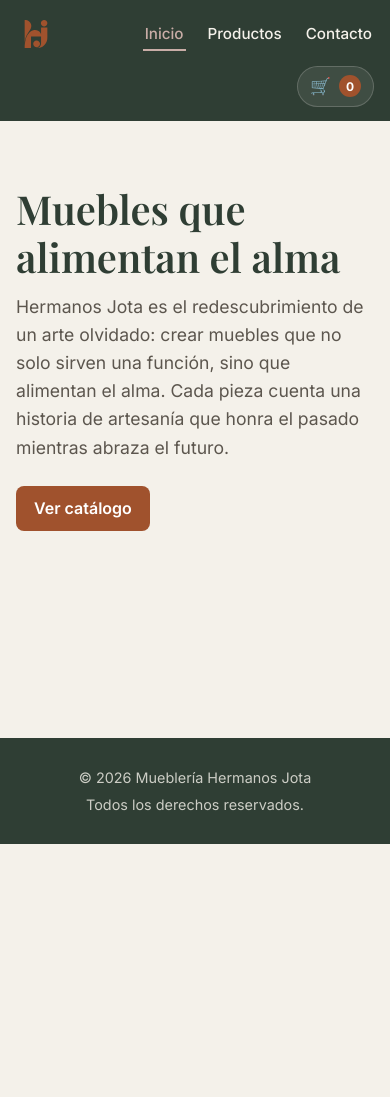
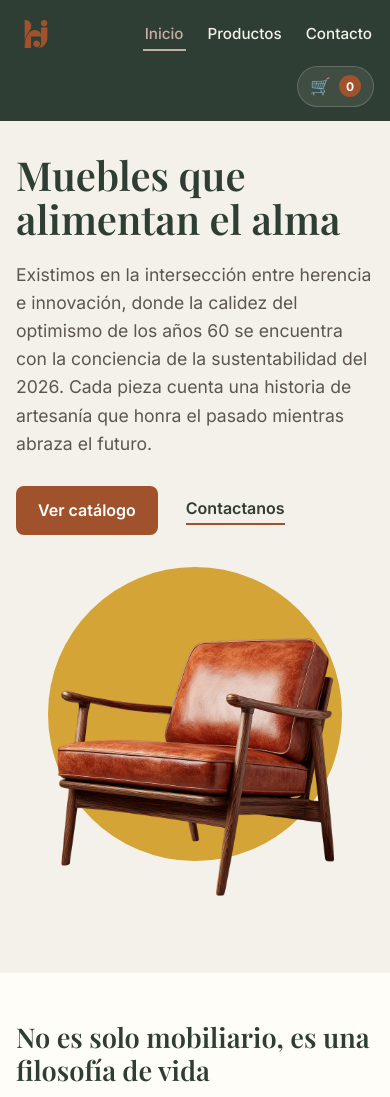
Before and after one commit to abiimunoz/Grupo-14-ITBA, a React (Vite) app in the folder Sprint 3-4/client/: page / in a window 390 px wide. Shown: the top 1097 px of the page. Before the commit the page ends 844 px from the top, so only its background shows below. Built offline with nearby package versions, Linux system fonts and the light colour scheme; a web font is replaced by a local one.

Commit message:
home más lindo

```diff
--- a/Sprint 3-4/client/src/components/Home.css
+++ b/Sprint 3-4/client/src/components/Home.css
@@ -1,20 +1,249 @@
+/* Página de inicio. Usa las variables de color y tipografía de index.css. */
+
 .home {
-  padding-top: 64px;
-  padding-bottom: 64px;
+  /* "Vara de Oro" del manual de marca: no está en index.css y solo se usa acá */
+  --vara-de-oro: #d4a437;
 }
 
-.home h1 {
-  font-size: 2.5rem;
-  line-height: 1.2;
+/* Mismo ancho que .pagina, pero sin su padding vertical:
+   acá cada sección maneja su propio espacio y su propio fondo */
+.home__contenedor {
+  width: 100%;
+  max-width: var(--ancho-max);
+  margin: 0 auto;
+  padding: 0 var(--espacio);
 }
 
-.home__texto {
-  max-width: 60ch;
-  margin-bottom: 24px;
-  font-size: 1.1rem;
+.home h2 {
+  max-width: 22ch;
+  font-family: var(--fuente-titulo);
+  font-size: clamp(1.7rem, 3.2vw, 2.4rem);
+  font-weight: 600;
+  line-height: 1.2;
+  color: var(--sage-dark);
+}
+
+.home h3 {
+  font-family: var(--fuente-titulo);
+  font-size: 1.3rem;
+  font-weight: 600;
+  line-height: 1.3;
+  color: var(--sage-dark);
 }
 
 /* Un enlace es "inline" por defecto: sin esto el padding del botón se desarma */
 .home__boton {
   display: inline-block;
+  padding: 12px 22px;
 }
+
+/* ---------- Presentación ---------- */
+
+.home__hero {
+  padding: 48px 0 56px;
+  overflow: hidden;
+}
+
+.home__hero-grilla {
+  display: grid;
+  grid-template-columns: 1fr 1fr;
+  align-items: center;
+  gap: 48px;
+}
+
+.home__hero h1 {
+  margin-bottom: 20px;
+  font-size: clamp(2.5rem, 5vw, 3.8rem);
+  line-height: 1.1;
+  /* Reparte el título en renglones parejos, sin dejar una palabra sola */
+  text-wrap: balance;
+}
+
+.home__hero-texto {
+  max-width: 50ch;
+  margin-bottom: 28px;
+  font-size: 1.1rem;
+}
+
+.home__acciones {
+  display: flex;
+  flex-wrap: wrap;
+  align-items: center;
+  gap: 12px 28px;
+}
+
+.home__enlace {
+  padding-bottom: 2px;
+  border-bottom: 2px solid var(--burnt-sienna);
+  font-weight: 600;
+  color: var(--sage-dark);
+}
+
+.home__enlace:hover {
+  color: var(--burnt-sienna);
+}
+
+/* El sillón "posa" delante de un disco de color: el disco se dibuja
+   con ::before y queda detrás de la foto, que tiene fondo transparente */
+.home__figura {
+  position: relative;
+  width: 100%;
+  max-width: 520px;
+  justify-self: center;
+}
+
+.home__figura::before {
+  content: "";
+  position: absolute;
+  top: 0;
+  left: 9%;
+  width: 82%;
+  aspect-ratio: 1;
+  border-radius: 50%;
+  background-color: var(--vara-de-oro);
+}
+
+.home__figura img {
+  position: relative;
+  display: block;
+  width: 100%;
+  height: auto;
+}
+
+/* ---------- Viaje emocional ---------- */
+
+.home__viaje {
+  padding: 72px 0;
+  background-color: var(--crema);
+}
+
+.home__etapas {
+  display: grid;
+  grid-template-columns: repeat(3, 1fr);
+  gap: 40px;
+}
+
+/* Las fotos son cuadradas y traen margen transparente alrededor,
+   por eso no hace falta sumarles espacio arriba ni abajo */
+.home__etapa img {
+  display: block;
+  width: 100%;
+  max-width: 300px;
+  height: auto;
+  margin: 0 auto;
+}
+
+.home__etapa h3 {
+  margin-bottom: 8px;
+  padding-top: 16px;
+  border-top: 2px solid var(--burnt-sienna);
+}
+
+.home__etapa p {
+  margin: 0;
+}
+
+/* ---------- Sustentabilidad y materiales ---------- */
+
+.home__materiales {
+  padding: 72px 0;
+  background-color: var(--sage-dark);
+}
+
+.home__materiales h2 {
+  max-width: 26ch;
+  margin-bottom: 16px;
+  color: var(--warm-alabaster);
+}
+
+.home__materiales h3 {
+  margin-bottom: 8px;
+  color: var(--vara-de-oro);
+}
+
+.home__materiales-intro {
+  max-width: 60ch;
+  margin: 0;
+  font-size: 1.05rem;
+  color: rgba(244, 241, 234, 0.8);
+}
+
+.home__listas {
+  display: grid;
+  grid-template-columns: 1fr 1fr;
+  gap: 48px;
+  margin-top: 48px;
+}
+
+.home__lista li {
+  padding: 12px 0;
+  border-bottom: 1px solid rgba(244, 241, 234, 0.18);
+  color: rgba(244, 241, 234, 0.85);
+}
+
+.home__lista strong {
+  font-weight: 600;
+  color: var(--warm-alabaster);
+}
+
+/* ---------- Showroom y taller ---------- */
+
+.home__taller {
+  padding: 72px 0;
+}
+
+.home__taller-grilla {
+  display: grid;
+  grid-template-columns: 1fr 1fr;
+  gap: 48px;
+}
+
+.home__taller h2 {
+  margin-bottom: 12px;
+}
+
+.home__taller p {
+  max-width: 44ch;
+}
+
+.home__direccion {
+  margin-bottom: 12px;
+  font-style: normal;
+  font-weight: 600;
+  color: var(--sage-dark);
+}
+
+.home__taller .home__boton {
+  margin-top: 8px;
+}
+
+/* ---------- Pantallas chicas ---------- */
+
+@media (max-width: 800px) {
+  .home__hero {
+    padding: 32px 0 48px;
+  }
+
+  .home__hero-grilla,
+  .home__etapas,
+  .home__listas,
+  .home__taller-grilla {
+    grid-template-columns: 1fr;
+  }
+
+  .home__hero-grilla,
+  .home__listas,
+  .home__taller-grilla {
+    gap: 32px;
+  }
+
+  .home__figura {
+    max-width: 360px;
+  }
+
+  .home__viaje,
+  .home__materiales,
+  .home__taller {
+    padding: 48px 0;
+  }
+}
--- a/Sprint 3-4/client/src/components/Home.jsx
+++ b/Sprint 3-4/client/src/components/Home.jsx
@@ -1,20 +1,182 @@
 import { Link } from "react-router-dom";
 import "./Home.css";
 
+// Todos los textos de esta página salen del Manual de Marca.
+
+// "Viaje emocional": las tres etapas de vivir con una pieza
+const etapas = [
+  {
+    titulo: "Primera impresión",
+    texto:
+      "Una sensación de calidez y nostalgia te envuelve, como descubrir un tesoro familiar en perfectas condiciones. Hay un reconocimiento inmediato de calidad e intencionalidad.",
+    imagen: "/assets/img/Sofá Patagonia.png",
+    alt: "Sofá Patagonia",
+  },
+  {
+    titulo: "Conexión más profunda",
+    texto:
+      "Al explorar más, descubrís los detalles pensados: los materiales sustentables, los principios de diseño atemporal, la historia detrás de cada pieza.",
+    imagen: "/assets/img/Escritorio Costa.png",
+    alt: "Escritorio Costa",
+  },
+  {
+    titulo: "Impacto duradero",
+    texto:
+      "Vivir con Hermanos Jota se convierte en parte de tu ritual diario. Cada pieza envejece con gracia, desarrollando carácter mientras mantiene su belleza esencial.",
+    imagen: "/assets/img/Butaca Mendoza.png",
+    alt: "Butaca Mendoza",
+  },
+];
+
+// "Principios de abastecimiento"
+const principios = [
+  "Madera certificada FSC de bosques responsables argentinos",
+  "Prioridad a maderas nativas: algarrobo, quebracho, caldén",
+  "Solo acabados y adhesivos de bajo COV",
+  "Proveedores locales dentro del Gran Buenos Aires",
+  "30% mínimo de materiales recuperados o reciclados",
+  "Cero plásticos de un solo uso en toda la cadena",
+];
+
+// Programa "Herencia Viva"
+const herenciaViva = [
+  {
+    titulo: "Garantía extendida",
+    detalle: "10 años en estructura, 5 años en acabados",
+  },
+  {
+    titulo: "Servicio de restauración",
+    detalle: "Recuperamos y renovamos piezas antiguas",
+  },
+  {
+    titulo: "Taller de cuidados",
+    detalle: "Capacitación gratuita para clientes",
+  },
+  {
+    titulo: "Recompra garantizada",
+    detalle: "Hasta 40% del valor en piezas bien cuidadas",
+  },
+  {
+    titulo: "Certificado de trazabilidad",
+    detalle: "Origen de cada material utilizado",
+  },
+];
+
 function Home() {
   return (
-    <section className="pagina home">
+    <div className="home">
+      {/* Presentación */}
+      <section className="home__hero">
+        <div className="home__contenedor home__hero-grilla">
+          <div>
             <h1>Muebles que alimentan el alma</h1>
-      <p className="home__texto">
-        Hermanos Jota es el redescubrimiento de un arte olvidado: crear muebles
-        que no solo sirven una función, sino que alimentan el alma. Cada pieza
-        cuenta una historia de artesanía que honra el pasado mientras abraza el
+            <p className="home__hero-texto">
+              Existimos en la intersección entre herencia e innovación, donde la
+              calidez del optimismo de los años 60 se encuentra con la
+              conciencia de la sustentabilidad del 2026. Cada pieza cuenta una
+              historia de artesanía que honra el pasado mientras abraza el
               futuro.
             </p>
+            <div className="home__acciones">
               <Link to="/productos" className="btn-carrito home__boton">
                 Ver catálogo
               </Link>
+              <Link to="/contacto" className="home__enlace">
+                Contactanos
+              </Link>
+            </div>
+          </div>
+
+          <div className="home__figura">
+            <img
+              src="/assets/img/Sillón Copacabana.png"
+              alt="Sillón Copacabana, de cuero y madera"
+            />
+          </div>
+        </div>
       </section>
+
+      {/* Viaje emocional */}
+      <section className="home__viaje">
+        <div className="home__contenedor">
+          <h2>No es solo mobiliario, es una filosofía de vida</h2>
+
+          <div className="home__etapas">
+            {etapas.map((etapa) => (
+              <article key={etapa.titulo} className="home__etapa">
+                <img src={etapa.imagen} alt={etapa.alt} loading="lazy" />
+                <h3>{etapa.titulo}</h3>
+                <p>{etapa.texto}</p>
+              </article>
+            ))}
+          </div>
+        </div>
+      </section>
+
+      {/* Sustentabilidad y materiales */}
+      <section className="home__materiales">
+        <div className="home__contenedor">
+          <h2>
+            Cada pieza cuenta la historia de manos expertas y materiales nobles
+          </h2>
+          <p className="home__materiales-intro">
+            Nuestro compromiso con el medio ambiente y las futuras generaciones
+            guía cada decisión en nuestro proceso creativo y productivo.
+          </p>
+
+          <div className="home__listas">
+            <div>
+              <h3>Principios de abastecimiento</h3>
+              <ul className="home__lista">
+                {principios.map((principio) => (
+                  <li key={principio}>{principio}</li>
+                ))}
+              </ul>
+            </div>
+
+            <div>
+              <h3>Programa “Herencia Viva”</h3>
+              <ul className="home__lista">
+                {herenciaViva.map((item) => (
+                  <li key={item.titulo}>
+                    <strong>{item.titulo}.</strong> {item.detalle}
+                  </li>
+                ))}
+              </ul>
+            </div>
+          </div>
+        </div>
+      </section>
+
+      {/* Showroom y taller */}
+      <section className="home__taller">
+        <div className="home__contenedor home__taller-grilla">
+          <div>
+            <h2>Conocé la Casa Taller</h2>
+            <p>
+              Te recibimos como asesores de confianza y compañeros entusiastas
+              del diseño bello y funcional.
+            </p>
+          </div>
+
+          <div>
+            <address className="home__direccion">
+              Av. San Juan 2847, barrio de San Cristóbal
+              <br />
+              Ciudad Autónoma de Buenos Aires
+            </address>
+            <p>
+              Lunes a viernes de 10 a 19 h
+              <br />
+              Sábados de 10 a 14 h
+            </p>
+            <Link to="/contacto" className="btn-carrito home__boton">
+              Escribinos
+            </Link>
+          </div>
+        </div>
+      </section>
+    </div>
   );
 }
 
```
Lines whose indentation alone changed are shown as unchanged.
